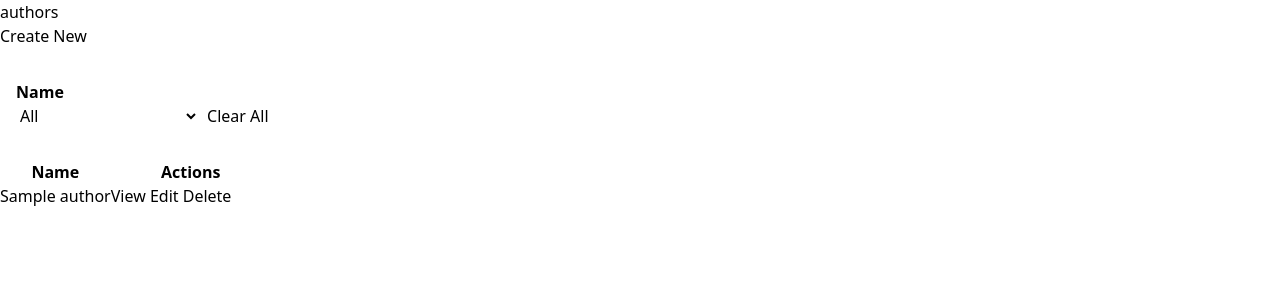
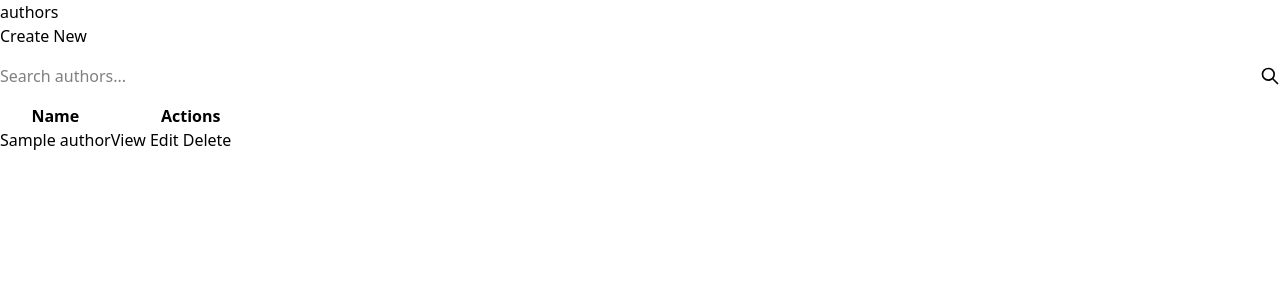
Before and after one commit to bponce02/orange-sherbert, a Django app: page /author/ in a window 1280 px wide. Shown: the top 300 px of the page. Run offline with Django 5.2, Linux system fonts and the light colour scheme; tables that the repository leaves empty hold one stand-in row (values such as "Sample post"); some libraries are stand-ins or nearby versions.

Commit message:
Added basic searching
Still needs work.
-search breaks filtering

```diff
--- a/src/example/views.py
+++ b/src/example/views.py
@@ -4,9 +4,10 @@ from .models import Book, Author
 class BookCRUDView(CRUDView):
     model = Book
     fields = '__all__'
-    filter_fields = ['title', 'author', 'checked_out']
+    filter_fields = ['author', 'checked_out']
+    search_fields = ['title', 'isbn']
 
 class AuthorCRUDView(CRUDView):
     model = Author
     fields = '__all__'
-    filter_fields = ['name']
+    search_fields = ['name']
--- a/src/orange_sherbert/templates/orange_sherbert/list.html
+++ b/src/orange_sherbert/templates/orange_sherbert/list.html
@@ -11,6 +11,29 @@
             <div class="card-actions justify-end">
                 <a href="{% url model_name|add:'-create' %}" class="btn btn-primary">Create New</a>
             </div>
+
+            <!-- Search Box -->
+            {% if search_fields %}
+            <form method="get" action="" class="my-4">
+                <div class="flex gap-2">
+                    <input
+                        type="text"
+                        name="search"
+                        value="{{ search_query }}"
+                        placeholder="Search {{ verbose_name_plural|lower }}..."
+                        class="input input-bordered flex-1"
+                    />
+                    <button type="submit" class="btn btn-primary">
+                        <svg xmlns="http://www.w3.org/2000/svg" class="h-5 w-5" fill="none" viewBox="0 0 24 24" stroke="currentColor">
+                            <path stroke-linecap="round" stroke-linejoin="round" stroke-width="2" d="M21 21l-6-6m2-5a7 7 0 11-14 0 7 7 0 0114 0z" />
+                        </svg>
+                    </button>
+                    {% if search_query %}
+                    <a href="?" class="btn btn-ghost">Clear</a>
+                    {% endif %}
+                </div>
+            </form>
+            {% endif %}
 
             <!-- Filter Form -->
             {% if filter_fields and object_list %}
--- a/src/orange_sherbert/view.py
+++ b/src/orange_sherbert/view.py
@@ -20,6 +20,14 @@ class _CRUDMixin:
                 if field_value:
                     queryset = queryset.filter(**{field: field_value})
 
+        search_query = self.request.GET.get('search', '').strip()
+        search_fields = self.search_fields
+        if search_query and search_fields:
+            q_objects = Q()
+            for field in search_fields:
+                q_objects |= Q(**{f'{field}__icontains': search_query})
+            queryset = queryset.filter(q_objects)
+
         return queryset
 
     def get_context_data(self, **kwargs):
@@ -31,6 +39,8 @@ class _CRUDMixin:
             'verbose_name': meta.verbose_name,
             'verbose_name_plural': meta.verbose_name_plural,
             'filter_fields': self.filter_fields,
+            'search_fields': self.search_fields,
+            'search_query': self.request.GET.get('search', ''),
             })
         return context
 
@@ -43,6 +53,7 @@ class CRUDView(View):
     model = None
     fields = []
     filter_fields = []
+    search_fields = []
     view_type = None
 
     templates = {
@@ -67,7 +78,7 @@ class CRUDView(View):
             view_type: type(
                 f'_CRUD{base_class.__name__}',
                 (_CRUDMixin, base_class),
-                {'fields': None, 'filter_fields': None}
+                {'fields': None, 'filter_fields': None, 'search_fields': None}
             )
             for view_type, base_class in cls._base_view_classes.items()
         }
@@ -82,7 +93,8 @@ class CRUDView(View):
             'model': self.model,
             'template_name': self.templates[view_type],
             'fields': self.fields,
-            'filter_fields': self.filter_fields
+            'filter_fields': self.filter_fields,
+            'search_fields': self.search_fields,
         }
 
         view = view_class.as_view(**view_kwargs)
```
